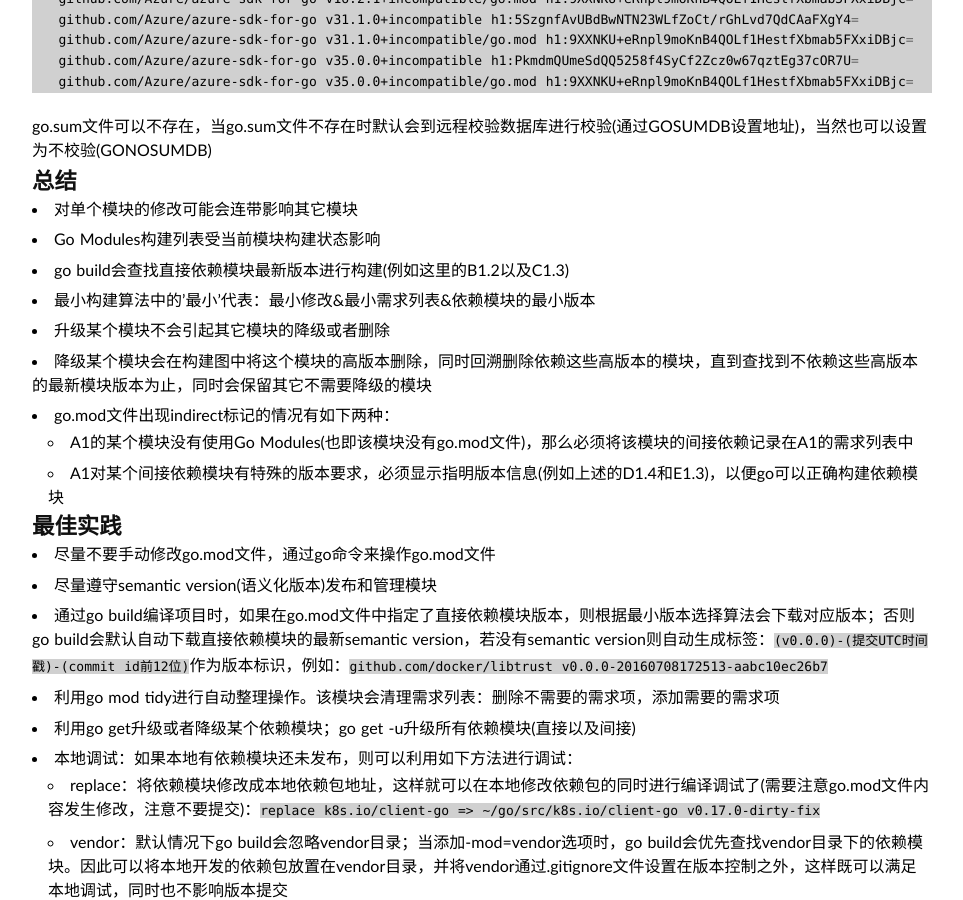
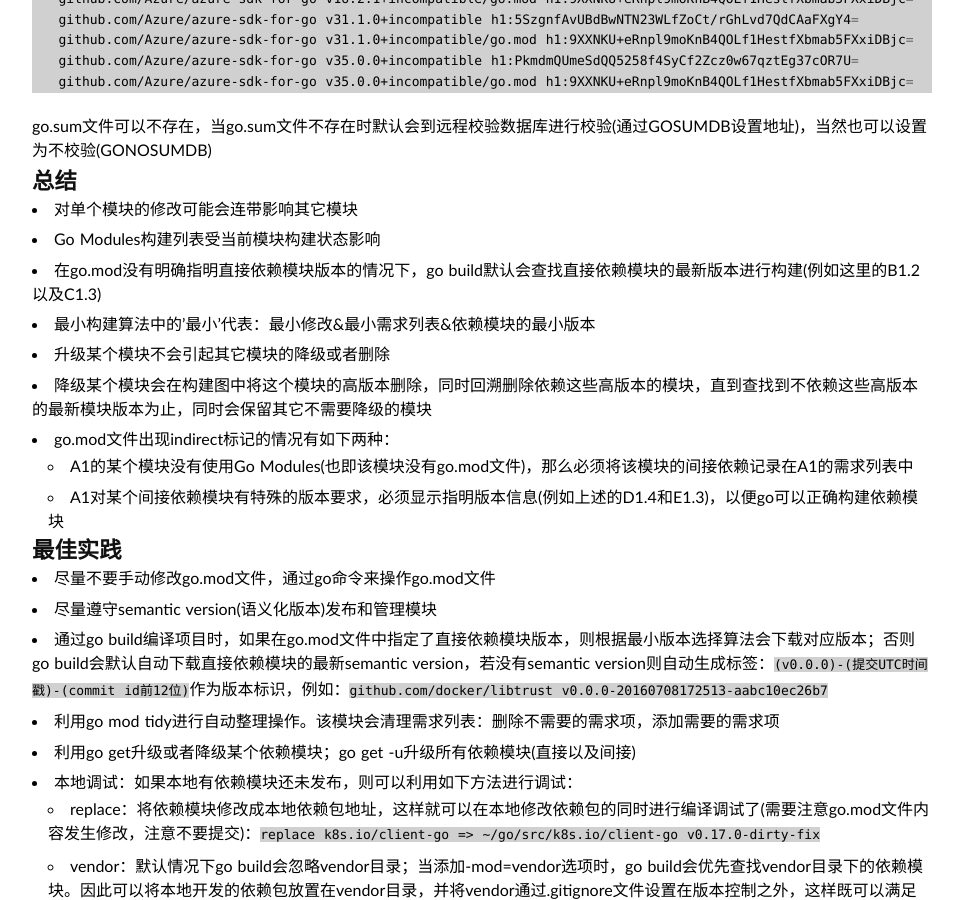
Before and after one commit to duyanghao/duyanghao.github.io, a Jekyll site: the page built from _posts/2020-11-13-golang-module.md, in a window 1280 px wide and 900 px high, scrolled down 8158 px. Shown: the whole window, without its empty margins (158-1121 px from the left). Built offline with Jekyll 4.4.1, drawn with Linux system fonts in a browser that asks for light colours; some web fonts are replaced; comment, search, counter and statistics services are not loaded.

Commit message:
update golang module
Signed-off-by: duyanghao <1294057873@qq.com>

```diff
--- a/_posts/2020-11-13-golang-module.md
+++ b/_posts/2020-11-13-golang-module.md
@@ -254,7 +254,7 @@
 
 * 对单个模块的修改可能会连带影响其它模块
 * Go Modules构建列表受当前模块构建状态影响
-* go build会查找直接依赖模块最新版本进行构建(例如这里的B1.2以及C1.3)
+* 在go.mod没有明确指明直接依赖模块版本的情况下，go build默认会查找直接依赖模块的最新版本进行构建(例如这里的B1.2以及C1.3)
 * 最小构建算法中的'最小'代表：最小修改&最小需求列表&依赖模块的最小版本
 * 升级某个模块不会引起其它模块的降级或者删除
 * 降级某个模块会在构建图中将这个模块的高版本删除，同时回溯删除依赖这些高版本的模块，直到查找到不依赖这些高版本的最新模块版本为止，同时会保留其它不需要降级的模块
```
